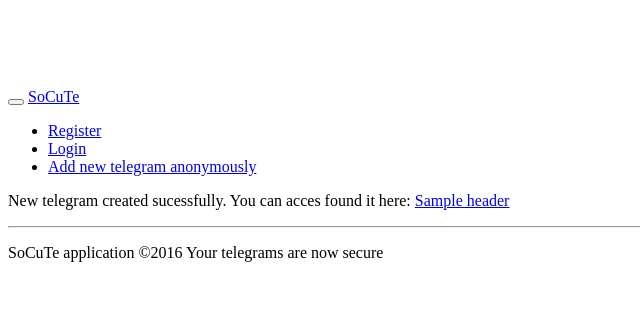
After one commit to anglov/SoCuTe, a Django app: template socute_app/templates/socute_app/success.html in a window 1280 px wide. The commit adds this page. Shown: the top 317 px of the page, without its empty margins (0-640 px from the left). Run offline with Django 3.2, Linux system fonts and the light colour scheme; the template is opened without the code that fills it: most values are stand-ins (such as "Sample title", 1, 10 or a date in 2020); some libraries are stand-ins or nearby versions.

Commit message:
Some changes

```diff
--- a/SoCuTe/urls.py
+++ b/SoCuTe/urls.py
@@ -8,7 +8,7 @@ urlpatterns = [
     url('^register/?$', views.register),
     url('^posts/?$', views.posts),
     url('^add/?$', views.add),
-    url('^post/?$', views.post),
+    url('^posts/post/?$', views.post),
     url('^index/?$', views.index),
     url(r'^/?$', views.index),
 ]
--- a/socute_app/templates/socute_app/add.html
+++ b/socute_app/templates/socute_app/add.html
@@ -5,7 +5,7 @@
 <form action="/add" method="post">
     {% csrf_token %}
     {{ form }}
-    <button onclick="socute_encode()">Click me</button>
+    <button onclick="socute_encode()">Encode and submit</button>
 </form>
 {% load static from staticfiles %}
 <script src="http://bitwiseshiftleft.github.io/sjcl/sjcl.js"></script>
--- a/socute_app/templates/socute_app/main.html
+++ b/socute_app/templates/socute_app/main.html
@@ -5,15 +5,56 @@
     <title>Secure Out Current Telegram</title>
     <link href="//netdna.bootstrapcdn.com/bootstrap/3.0.0/css/bootstrap.no-icons.min.css" rel="stylesheet">
     <link href="//netdna.bootstrapcdn.com/font-awesome/3.2.1/css/font-awesome.min.css" rel="stylesheet">
+    <style type="text/css">
+        body {
+        padding-top: 80px;
+        padding-bottom: 40px;
+        }
+    </style>
+    <script src="http://ajax.googleapis.com/ajax/libs/jquery/2.0.3/jquery.min.js"></script>
 </head>
+
 <body>
-{% if auth %}
-Jesteś zalogowany jako {{username}}. <a href="/logout">Wyloguj</a>
-{% else %}
-Nie jesteś zalogowany. <a href="/login">Zaloguj</a>
-{% endif %}
-{% block body %}
+<nav class="navbar navbar-default navbar-fixed-top" role="navigation">
+    <div class="container">
+        <div class="navbar-header">
+            <button type="button" class="navbar-toggle" data-toggle="collapse" data-target=".navbar-ex1-collapse">
+                <span class="sr-only">Toggle navigation</span>
+                <span class="icon-bar"></span>
+                <span class="icon-bar"></span>
+                <span class="icon-bar"></span>
+            </button>
+            <a class="navbar-brand" href="/">SoCuTe</a>
+        </div>
+        <div class="collapse navbar-collapse navbar-ex1-collapse">
+            <ul class="nav navbar-nav">
+                {% if auth %}
+                <li class="navbar-text">Welcome, {{ username }}!</li>
+                <li><a href="/posts/">Your telegrams</a></li>
+                <li><a href="/add/">Add new telegram</a></li>
+                <li><a href="/logout/">Logout</a></li>
 
-{% endblock body %}
+                {% else %}
+                <li><a href="/register/">Register</a></li>
+                <li><a href="/login/">Login</a></li>
+                <li><a href="/add/">Add new telegram anonymously</a></li>
+                {% endif %}
+            </ul>
+        </div>
+    </div>
+</nav>
+
+<div class="container">
+    {% block body %}
+    {% endblock body %}
+    <hr>
+    <footer>
+        <p>SoCuTe application ©2016 Your telegrams are now secure</p>
+    </footer>
+</div> <!-- /container -->
+
+
+<script src="//netdna.bootstrapcdn.com/bootstrap/3.0.0/js/bootstrap.min.js"></script>
+
 </body>
 </html>
--- a/socute_app/templates/socute_app/post.html
+++ b/socute_app/templates/socute_app/post.html
@@ -5,9 +5,7 @@
 <form action="/post" method="post">
     {% csrf_token %}
     {{ form }}
-        <button>Click me</button>
 </form>
-<input type="hidden" name="post_id" value='{{ post_id }}'/>
 {% load static from staticfiles %}
 
     <script src="http://bitwiseshiftleft.github.io/sjcl/sjcl.js"></script>
--- a/socute_app/templates/socute_app/register.html
+++ b/socute_app/templates/socute_app/register.html
@@ -5,6 +5,6 @@
 <form action="/register" method="post">
     {% csrf_token %}
     {{ form }}
-    <button>Click me</button>
+    <button>Register</button>
 </form>
 {% endblock %}
--- /dev/null
+++ b/socute_app/templates/socute_app/success.html
@@ -0,0 +1,7 @@
+{% extends "socute_app/main.html" %}
+
+{% block body %}
+<p>New telegram created sucessfully. You can acces found it here:
+<a href="posts/post?post_id={{ post.pk }}">{{ post.header }}</a>
+<p />
+{% endblock %}
```
Also changed, not shown: socute_app/forms.py (+6 -6 lines), socute_app/static/socute_app/coding.js (+2 -12 lines), socute_app/views.py (+8 -10 lines).
